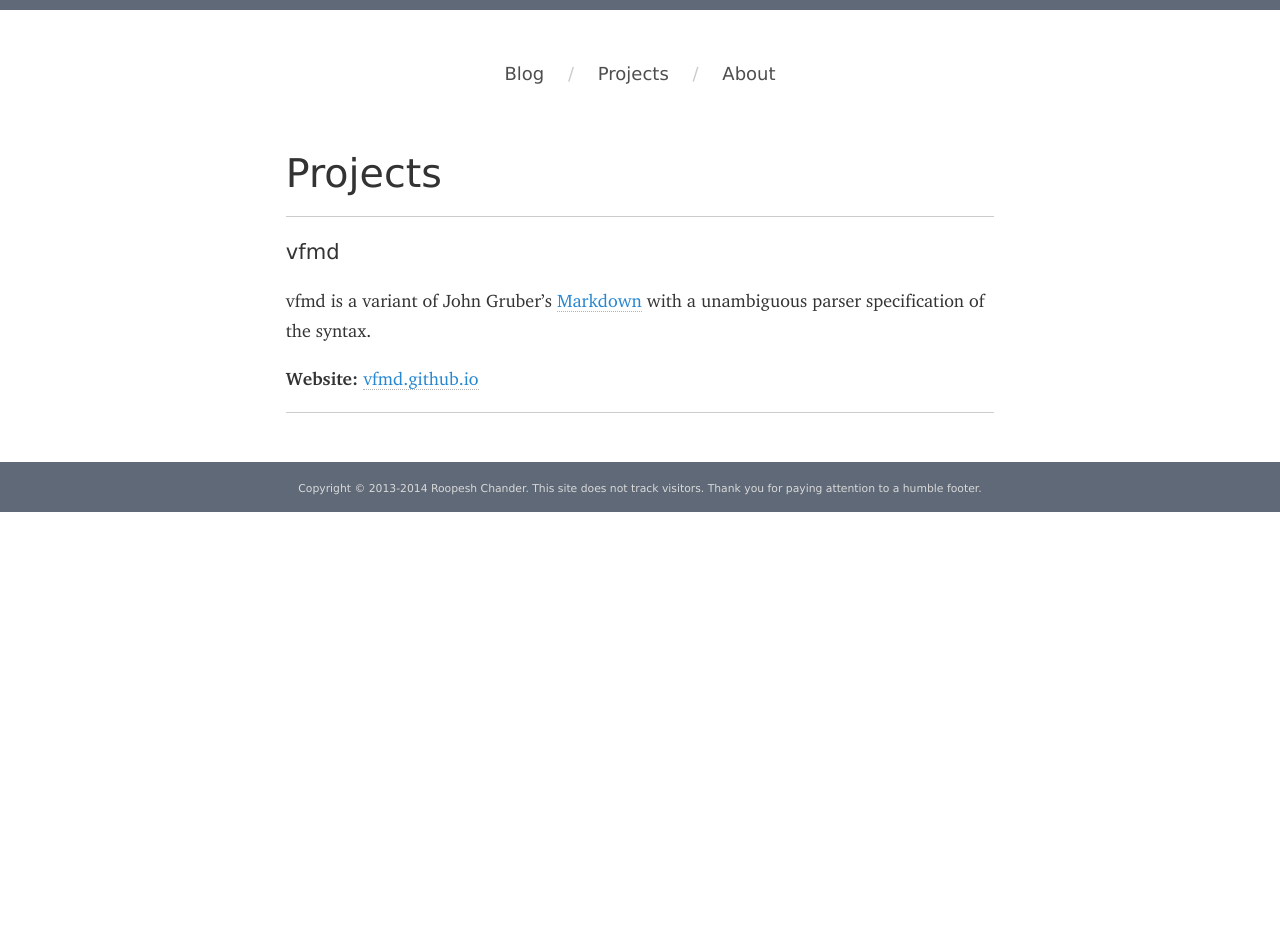
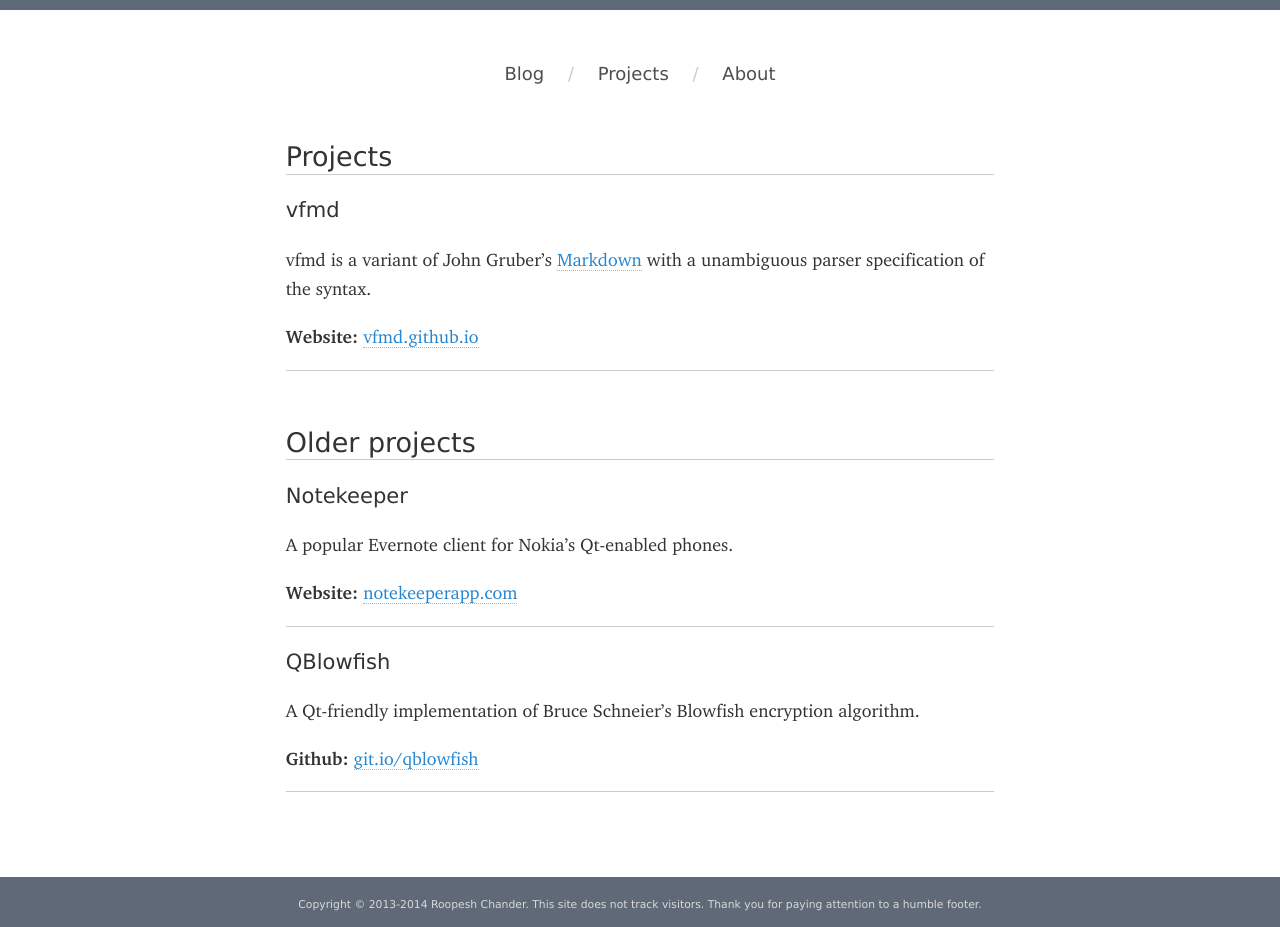
Before and after one commit to roop/roop.github.io, a Jekyll site: the page built from projects.md, in a window 1280 px wide. Built offline with Jekyll 4.4.1, drawn with Linux system fonts in a browser that asks for light colours; some web fonts are replaced; Markdown is read by kramdown in place of the engine named in the settings; before the commit the page ends 900 px from its top, so only the background shows below that.

Commit message:
Add older projects

```diff
--- a/css/main.scss
+++ b/css/main.scss
@@ -274,6 +274,18 @@ article {
     h2 {
         margin-top: 0em;
         text-transform: uppercase;
+    }
+}
+
+section {
+    margin: 0 0 3em 0;
+    h2 {
+        text-transform: none;
+        font-weight: 300;
+        border-bottom: 1px solid $line_gray;
+    }
+    h3 {
+        font-weight: 500;
     }
 }
 
--- a/projects.md
+++ b/projects.md
@@ -3,8 +3,9 @@ layout: page
 permalink: /projects/index.html
 ---
 
-<h1>Projects</h1>
-<hr />
+<section markdown="1">
+
+<h2>Projects</h2>
 
 <h3>vfmd</h3>
 
@@ -16,3 +17,25 @@ specification of the syntax.
 
 [Markdown]: http://www.daringfireball.net/projects/markdown "Markdown"
 [vfmd.github.io]: http://vfmd.github.io/ "vfmd: Markdown with a spec"
+
+</section>
+<section markdown="1">
+
+<h2>Older projects</h2>
+
+<h3>Notekeeper</h3>
+
+A popular Evernote client for Nokia's Qt-enabled phones.
+
+**Website:** [notekeeperapp.com](http://notekeeperapp.com "Notekeeper")
+<hr />
+
+<h3>QBlowfish</h3>
+
+A Qt-friendly implementation of Bruce Schneier's Blowfish encryption
+algorithm.
+
+**Github:** [git.io/qblowfish](http://git.io/qblowfish "QBlowfish")
+<hr />
+
+</section>
```
